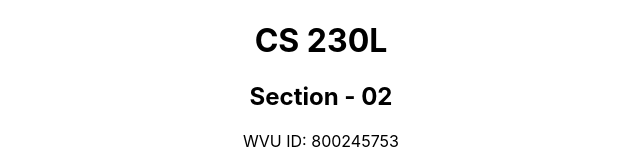
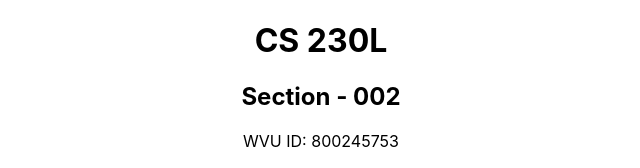
Before and after one commit to JordanDennison/CS230-Lab, a React (Create React App) app: page / in a window 1280 px wide. Shown: the top 168 px of the page, without its empty margins (319-959 px from the left). Built offline with nearby package versions, Linux system fonts and the light colour scheme.

Commit message:
changes for v2

```diff
--- a/src/App.js
+++ b/src/App.js
@@ -5,7 +5,7 @@
   return (
     <div className="App">
       <h1>CS 230L</h1>
-      <h2>Section - 02</h2>
+      <h2>Section - 002</h2>
       <p>WVU ID: 800245753</p>
       <p>Hi I am Jordan Dennison</p>
     </div>
```
